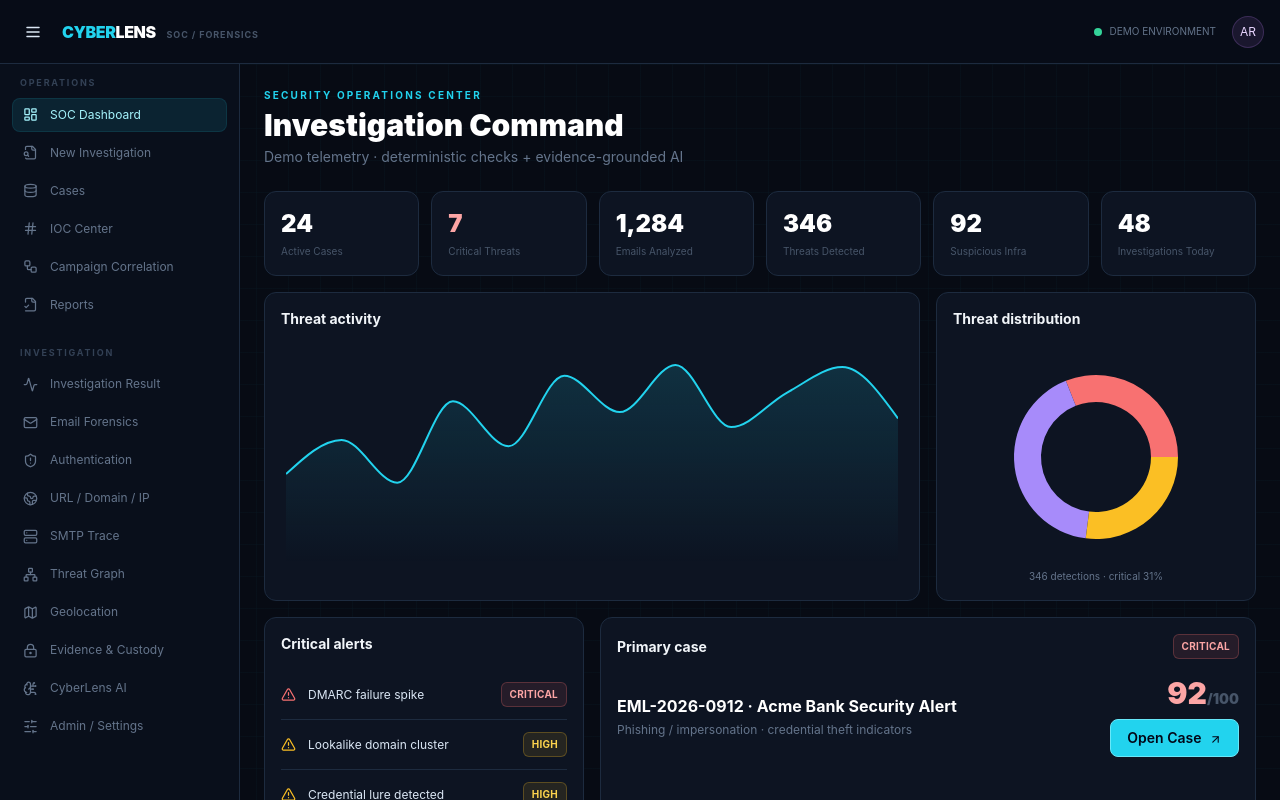
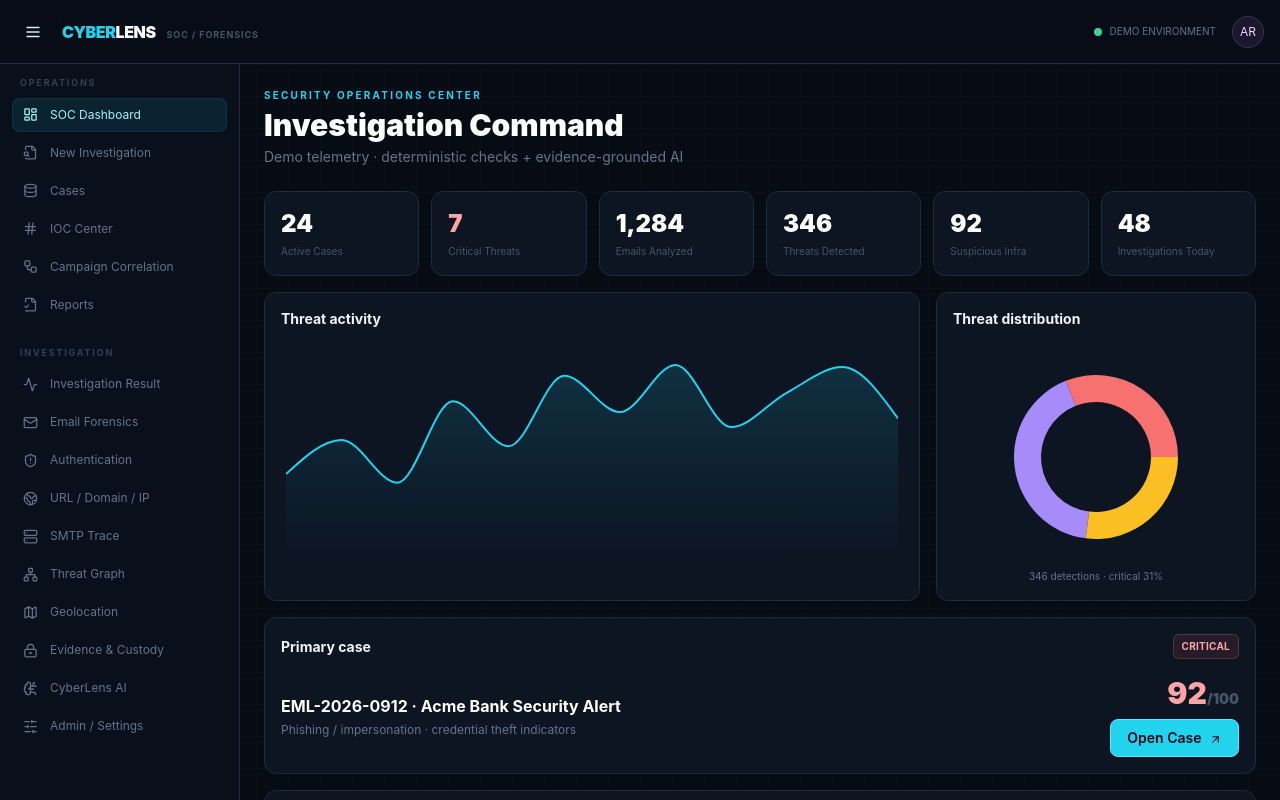
Before and after one commit to mahiiyyy/CyberLens, a React (Vite) app in the folder frontend/: page /dashboard in a window 1280 px wide. Shown: the top 800 px of the page. Built offline with nearby package versions, Linux system fonts and the light colour scheme; no server answers.

Commit message:
Remove Alerts module: Dashboard.jsx

```diff
--- a/frontend/src/pages/Dashboard.jsx
+++ b/frontend/src/pages/Dashboard.jsx
@@ -1,5 +1,5 @@
 import React from "react";
-import { AlertTriangle, ArrowUpRight, ChevronRight } from "lucide-react";
+import { ArrowUpRight, ChevronRight } from "lucide-react";
 import { useNavigate } from "react-router-dom";
 import { AreaChart, Area, ResponsiveContainer, PieChart, Pie, Cell, Tooltip } from "recharts";
 import { Badge, Button, Card, PageTitle, Section } from "../components/ui";
@@ -24,12 +24,8 @@ export default function Dashboard() {
         <div className="text-center text-[10px] text-slate-500">346 detections · critical 31%</div>
       </Section>
     </div>
-    <div className="mt-4 grid gap-4 lg:grid-cols-3">
-      <Section title="Critical alerts">
-        {["DMARC failure spike","Lookalike domain cluster","Credential lure detected"].map((x,i)=><div className="flex items-center gap-3 border-b border-cyber-line py-3 last:border-0" key={x}><AlertTriangle size={15} className={i===0?"text-red-400":"text-amber-400"}/><span className="flex-1 text-xs">{x}</span><Badge tone={i===0?"red":"amber"}>{i===0?"CRITICAL":"HIGH"}</Badge></div>)}
-        <Button variant="ghost" className="mt-2 w-full" onClick={()=>nav("/alerts")}>View all alerts</Button>
-      </Section>
-      <Section title="Primary case" className="lg:col-span-2" action={<Badge tone="red">CRITICAL</Badge>}>
+    <div className="mt-4">
+      <Section title="Primary case" action={<Badge tone="red">CRITICAL</Badge>}>
         <div className="flex flex-col gap-4 md:flex-row md:items-center">
           <div className="flex-1"><div className="font-bold text-white">EML-2026-0912 · Acme Bank Security Alert</div><p className="mt-1 text-xs text-slate-500">Phishing / impersonation · credential theft indicators</p></div>
           <div className="text-right"><div className="text-3xl font-black text-red-300">92<span className="text-sm text-slate-600">/100</span></div><Button onClick={()=>nav("/result")} className="mt-2">Open Case <ArrowUpRight className="ml-1 inline" size={13}/></Button></div>
```
